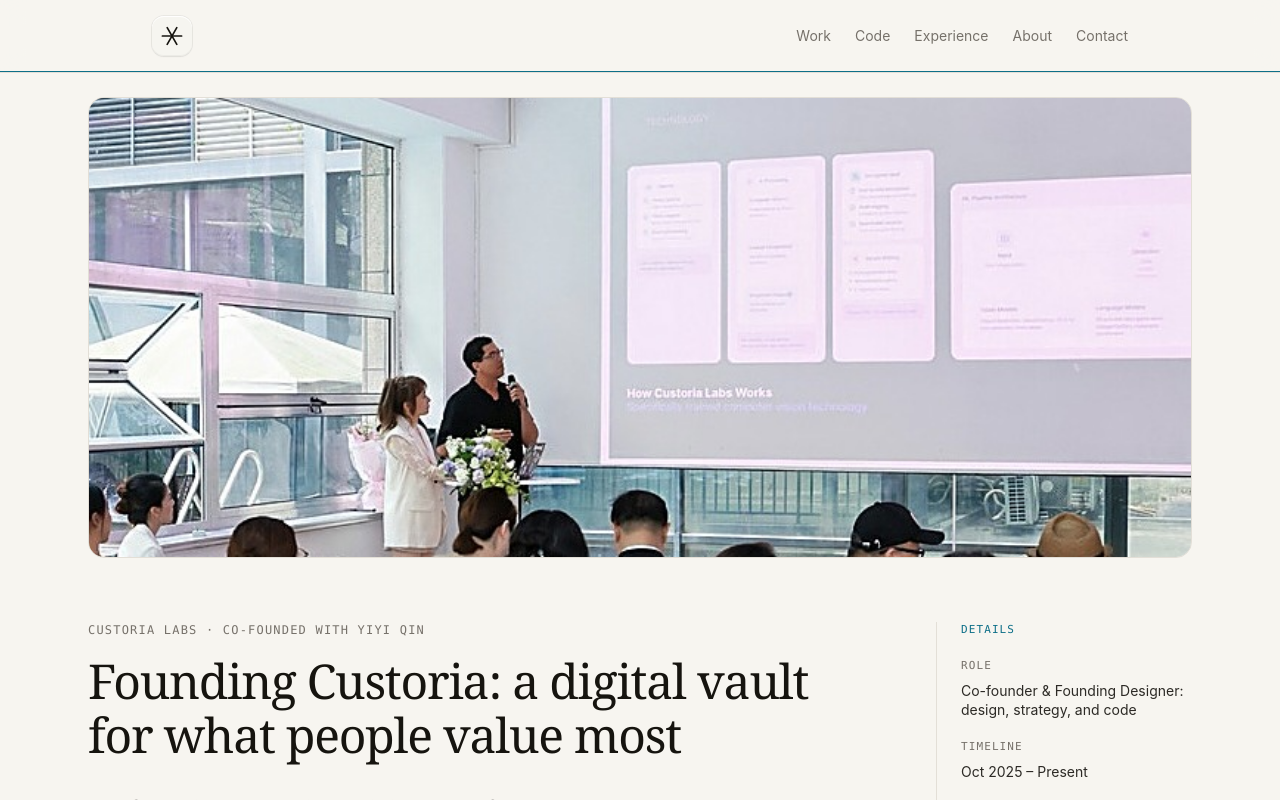
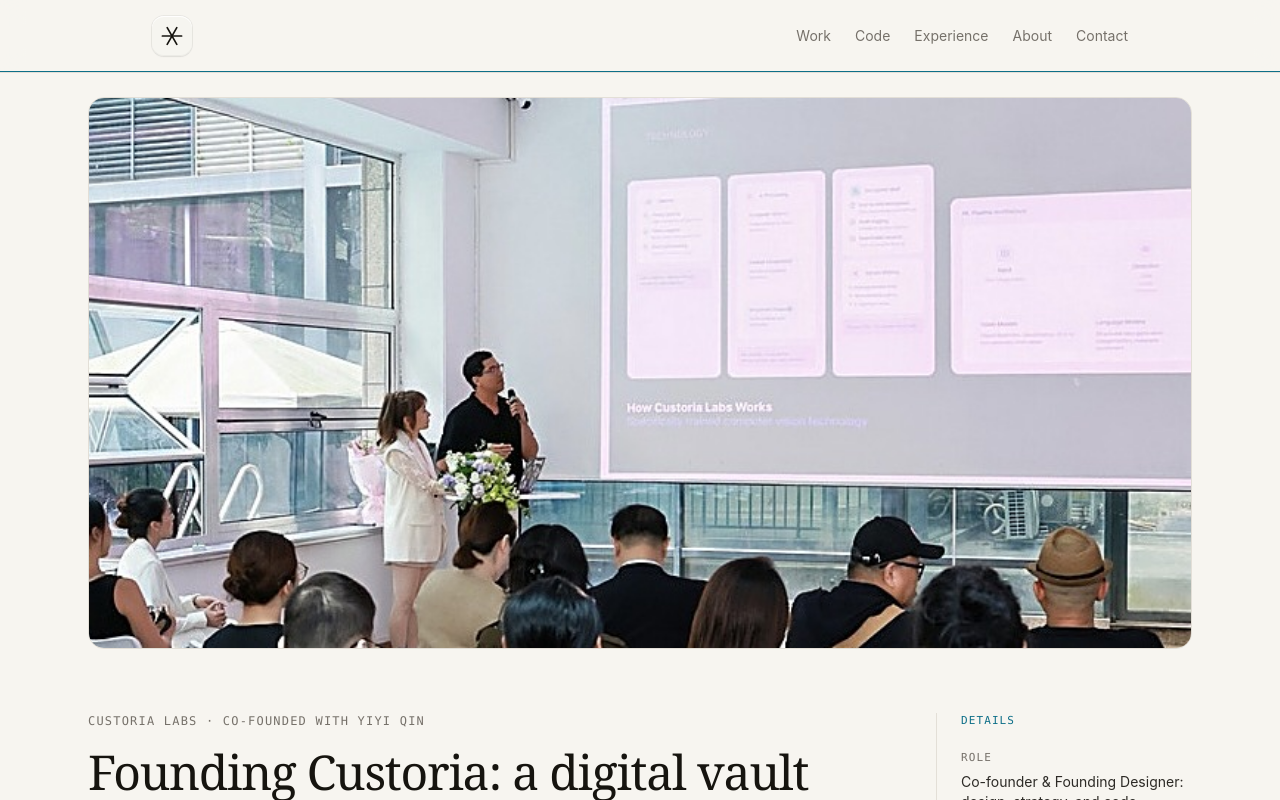
Before and after one commit to acaspx/portfolio-chops, a Next.js app: page /work/custoria in a window 1280 px wide. Shown: the top 800 px of the page. Built offline with nearby package versions, Linux system fonts and the light colour scheme.

Commit message:
Custoria hero: wider 2:1 crop to show more of the audience

```diff
--- a/app/work/custoria/page.tsx
+++ b/app/work/custoria/page.tsx
@@ -17,7 +17,7 @@ export default function Custoria() {
         src="/work/cu-event.jpg"
         alt="Anton Castro presenting Custoria Labs at a demo day, the 'How Custoria Labs Works' slide projected behind him to a seated audience"
         width={2600}
-        height={1083}
+        height={1300}
       />
       <CaseLayout
         company="Custoria Labs · co-founded with Yiyi Qin"
```
Also changed, not shown: public/work/cu-event.jpg.
